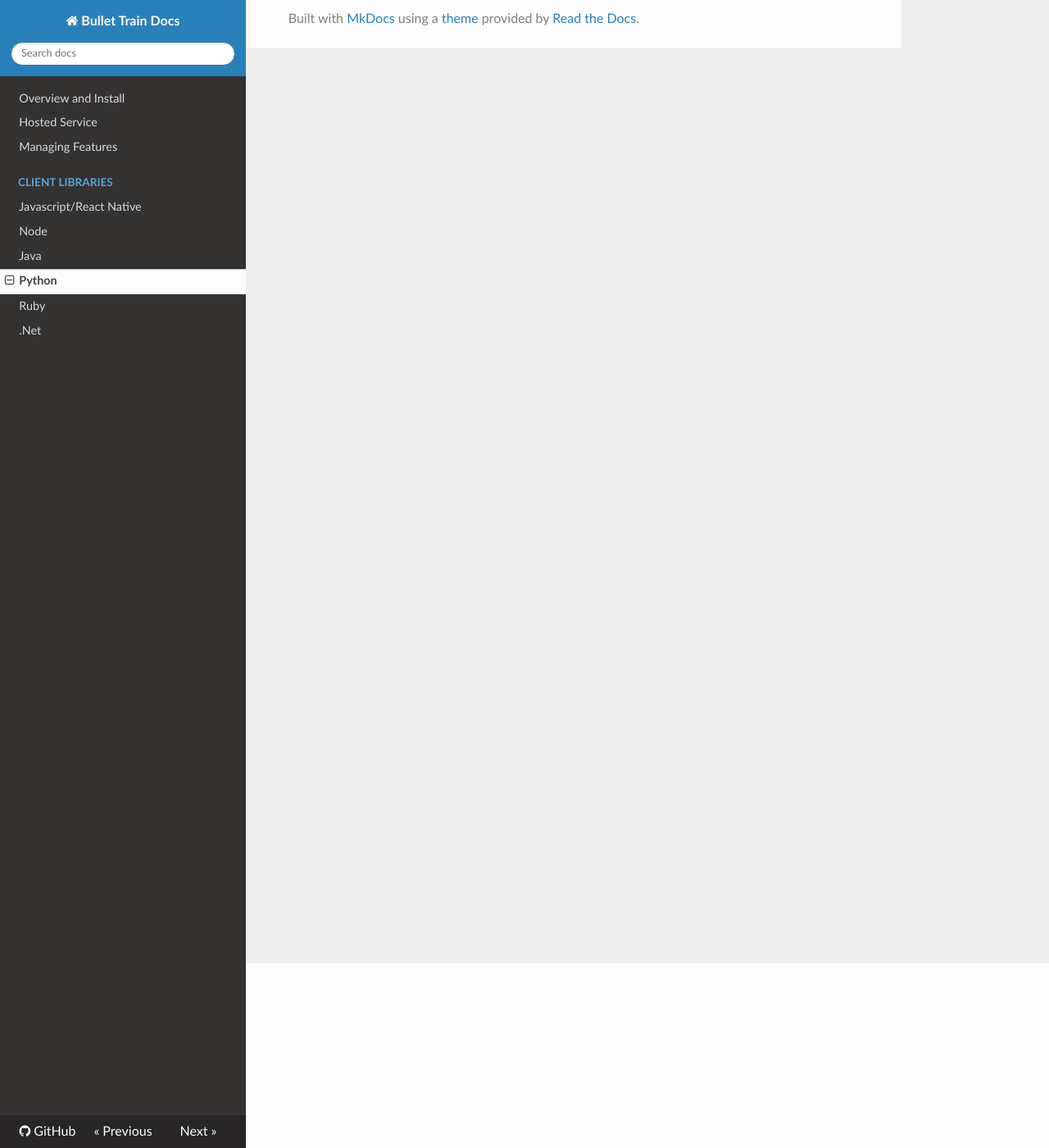
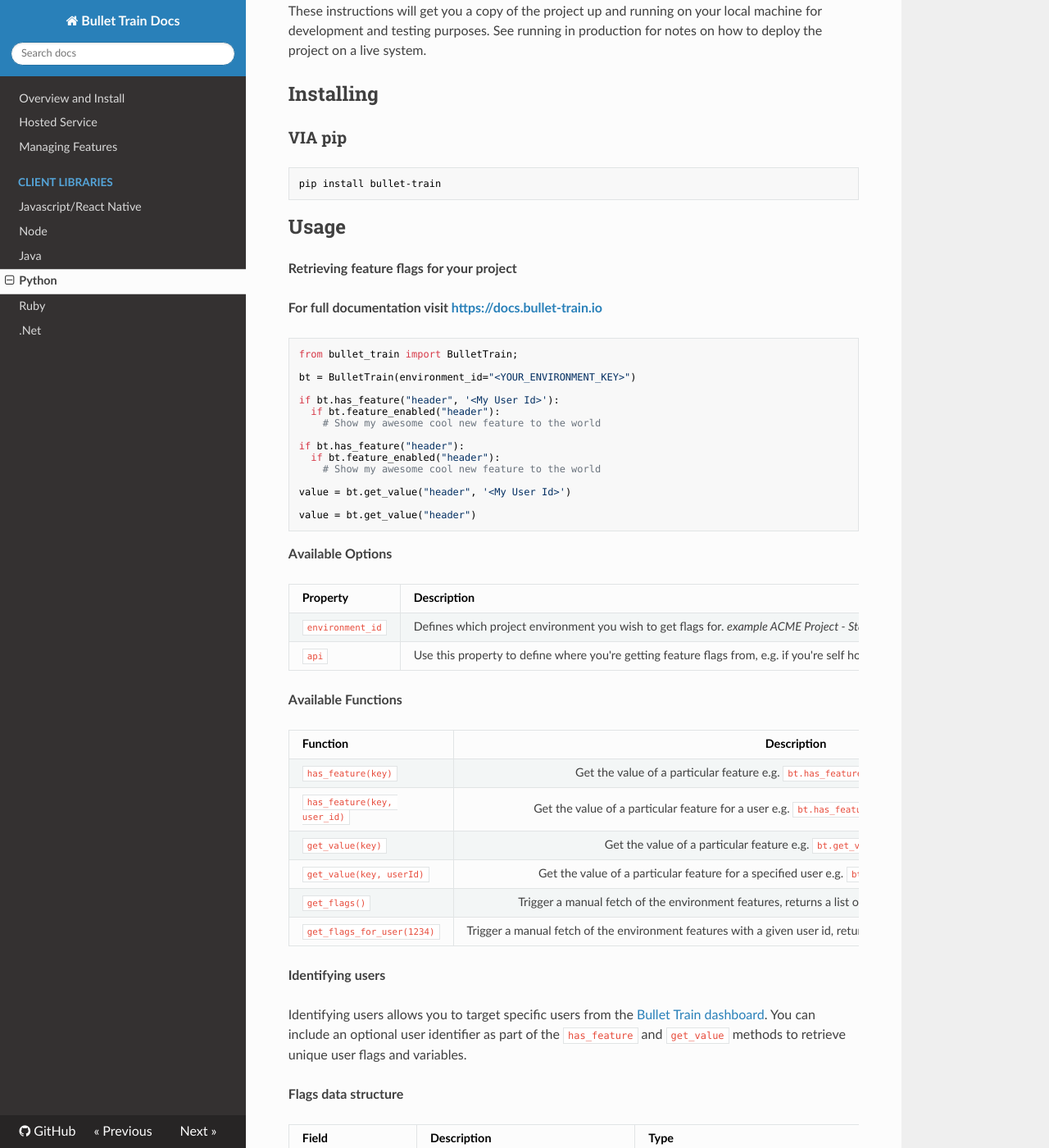
Before and after one commit to Flagsmith/flagsmith-docs, an MkDocs documentation site: the page built from docs/clients/python.md, in a window 1280 px wide and 1400 px high, scrolled down 225 px. Shown: the whole window at 82% size. Built offline with MkDocs 1.6.1, drawn with Linux system fonts in a browser that asks for light colours; nearby versions of some CDN libraries; old or Windows-style settings are respelled for this version of MkDocs; some of the changed text lies outside the part shown.

Commit message:
add python client docs

````diff
--- a/docs/clients/python.md
+++ b/docs/clients/python.md
@@ -1 +1,94 @@
-## Coming Soon
+This library can be used with server-side Python projects. The source code for the client is available on [Github](https://github.com/SolidStateGroup/bullet-train-python-client).
+
+## Getting Started
+
+These instructions will get you a copy of the project up and running on your local machine for development and testing purposes. See running in production for notes on how to deploy the project on a live system.
+
+## Installing
+
+### VIA pip
+```
+pip install bullet-train
+```
+
+## Usage
+**Retrieving feature flags for your project**
+
+**For full documentation visit [https://docs.bullet-train.io](https://docs.bullet-train.io)**
+```python
+from bullet_train import BulletTrain;
+
+bt = BulletTrain(environment_id="<YOUR_ENVIRONMENT_KEY>")
+
+if bt.has_feature("header", '<My User Id>'):
+  if bt.feature_enabled("header"):
+    # Show my awesome cool new feature to the world
+
+if bt.has_feature("header"):
+  if bt.feature_enabled("header"):
+    # Show my awesome cool new feature to the world
+
+value = bt.get_value("header", '<My User Id>')
+
+value = bt.get_value("header")
+```
+
+**Available Options**
+
+| Property        | Description           | Required  | Default Value  |
+| ----- |:-------------| -----:| -----:|
+| ```environment_id```     | Defines which project environment you wish to get flags for. *example ACME Project - Staging.* | **YES** | None
+| ```api```     | Use this property to define where you're getting feature flags from, e.g. if you're self hosting. |  **NO** | https://api.bullet-train.io/api/
+
+**Available Functions**
+
+| Function        | Description |
+| ------------- |:-------------:|
+| ```has_feature(key)```     | Get the value of a particular feature e.g. ```bt.has_feature("powerUserFeature") // true```
+| ```has_feature(key, user_id)```     | Get the value of a particular feature for a user e.g. ```bt.has_feature("powerUserFeature", 1234) // true```
+| ```get_value(key)```     | Get the value of a particular feature e.g. ```bt.get_value("font_size") // 10```
+| ```get_value(key, userId)```     | Get the value of a particular feature for a specified user e.g. ```bt.get_value("font_size", 1234) // 15```
+| ```get_flags()```     | Trigger a manual fetch of the environment features, returns a list of flag objects, see below for returned data
+| ```get_flags_for_user(1234)```     | Trigger a manual fetch of the environment features with a given user id, returns a list of flag objects, see below for returned data
+
+
+**Identifying users**
+
+Identifying users allows you to target specific users from the [Bullet Train dashboard](https://www.bullet-train.io/).
+You can include an optional user identifier as part of the `has_feature` and `get_value` methods to retrieve unique user flags and variables.
+
+**Flags data structure**
+
+| Field | Description | Type |
+| ---- | ------------ | ---- |
+| id | Internal id of feature state | Integer |
+| enabled | Whether feature is enabled or not | Boolean |
+| environment | Internal ID of environment | Integer |
+| feature_state_value | Value of the feature | Any - determined based on data input on [bullet-train.io](https://bullet-train.io). |
+| feature | Feature object - see below for details | Object |
+
+
+**Feature data structure**
+
+| Field | Description | Type |
+| ---- | --------------- | --- |
+| id | Internal id of feature | Integer |
+| name | Name of the feature (sometimes referred to as key or ID) | String |
+| description | Description of the feature | String |
+| type | Feature Type. Can be FLAG or CONFIG | String |
+| created_date | Date feature was created | Datetime |
+| inital_value | The initial / default value set for all feature states on creation | String |
+| project | Internal ID of the associated project | Integer |
+
+
+## Contributing
+
+Please read [CONTRIBUTING.md](https://gist.github.com/kyle-ssg/c36a03aebe492e45cbd3eefb21cb0486) for details on our code of conduct, and the process for submitting pull requests to us.
+
+## Getting Help
+
+If you encounter a bug or feature request we would like to hear about it. Before you submit an issue please search existing issues in order to prevent duplicates.
+
+## Get in touch
+
+If you have any questions about our projects you can email <a href="mailto:projects@solidstategroup.com">projects@solidstategroup.com</a>.
````
